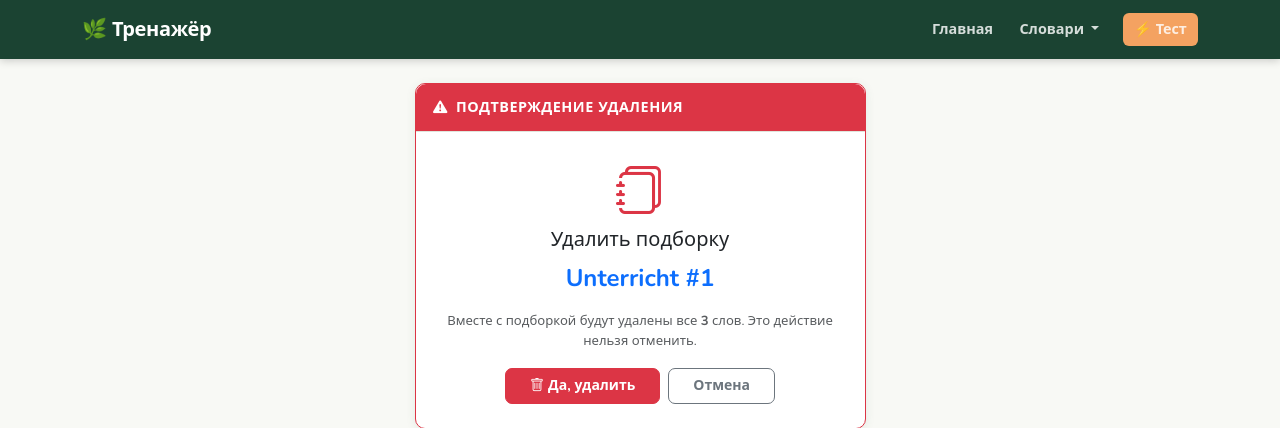
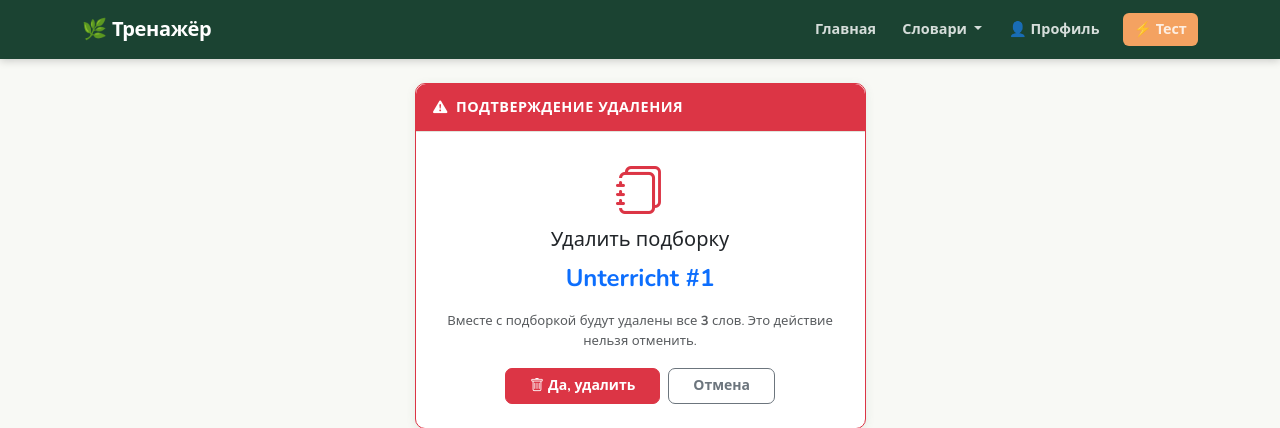
Before and after one commit to ivkhripunov/english_trainer, a Django app: page /collections/2/delete/ in a window 1280 px wide. Shown: the top 428 px of the page. Run offline with Django 4.2, Linux system fonts and the light colour scheme; data comes from the database, SQL or seed files in the repository.

Commit message:
add: profile link in navbar

```diff
--- a/trainer/templates/trainer/base.html
+++ b/trainer/templates/trainer/base.html
@@ -53,6 +53,9 @@
                         </li>
                     </ul>
                 </li>
+                <li class="nav-item">
+                    <a class="nav-link" href="{% url 'profile' %}">👤 Профиль</a>
+                </li>
                 <li class="nav-item ms-lg-2">
                     <a class="nav-link btn-quiz-nav" href="{% url 'quiz_start' %}">
                         ⚡ Тест
@@ -64,7 +67,6 @@
 </nav>
 
 <div class="container py-4">
-
     {% if messages %}
         {% for message in messages %}
             <div class="alert alert-{{ message.tags }} alert-dismissible fade show" role="alert">
@@ -73,9 +75,7 @@
             </div>
         {% endfor %}
     {% endif %}
-
     {% block content %}{% endblock %}
-
 </div>
 
 <footer class="site-footer text-center">
```
